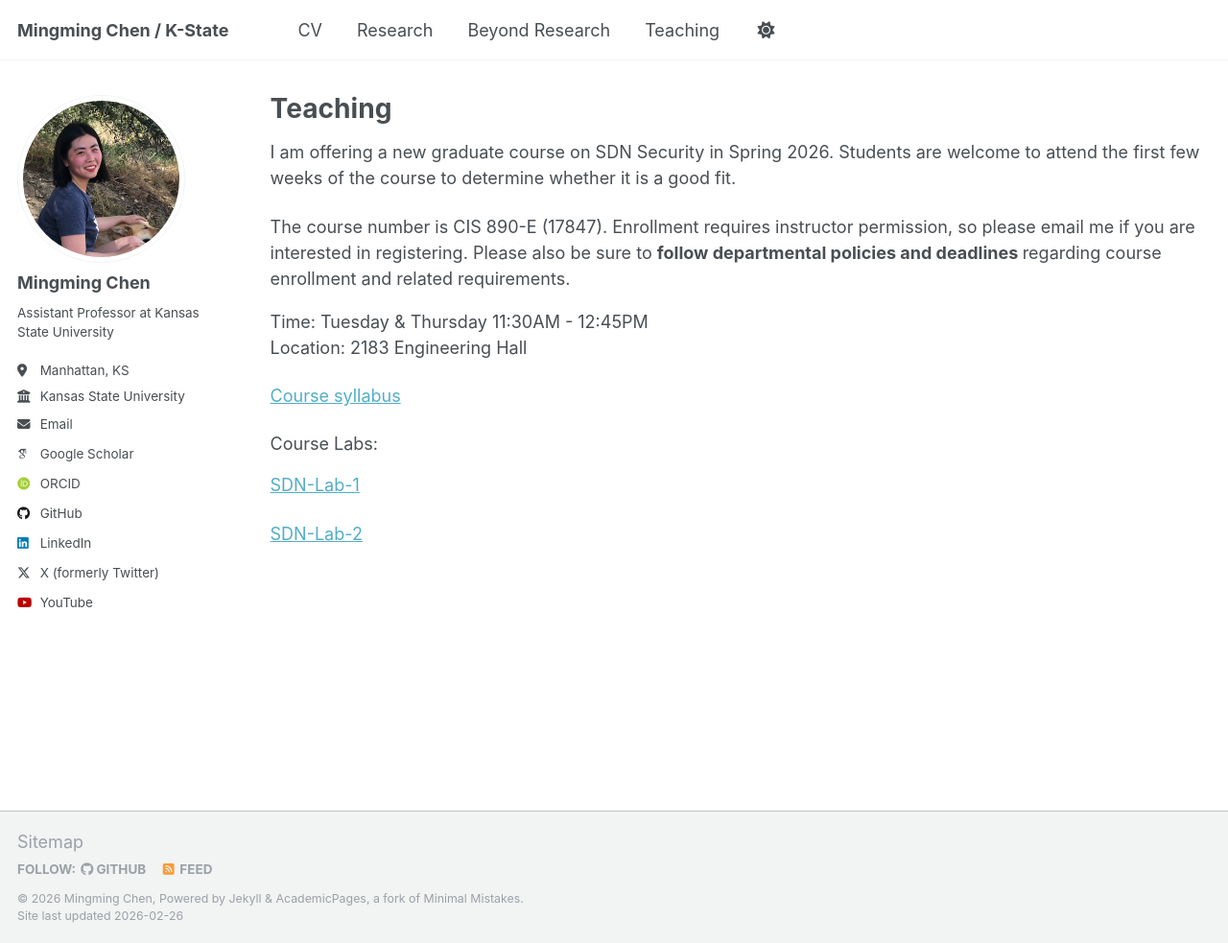
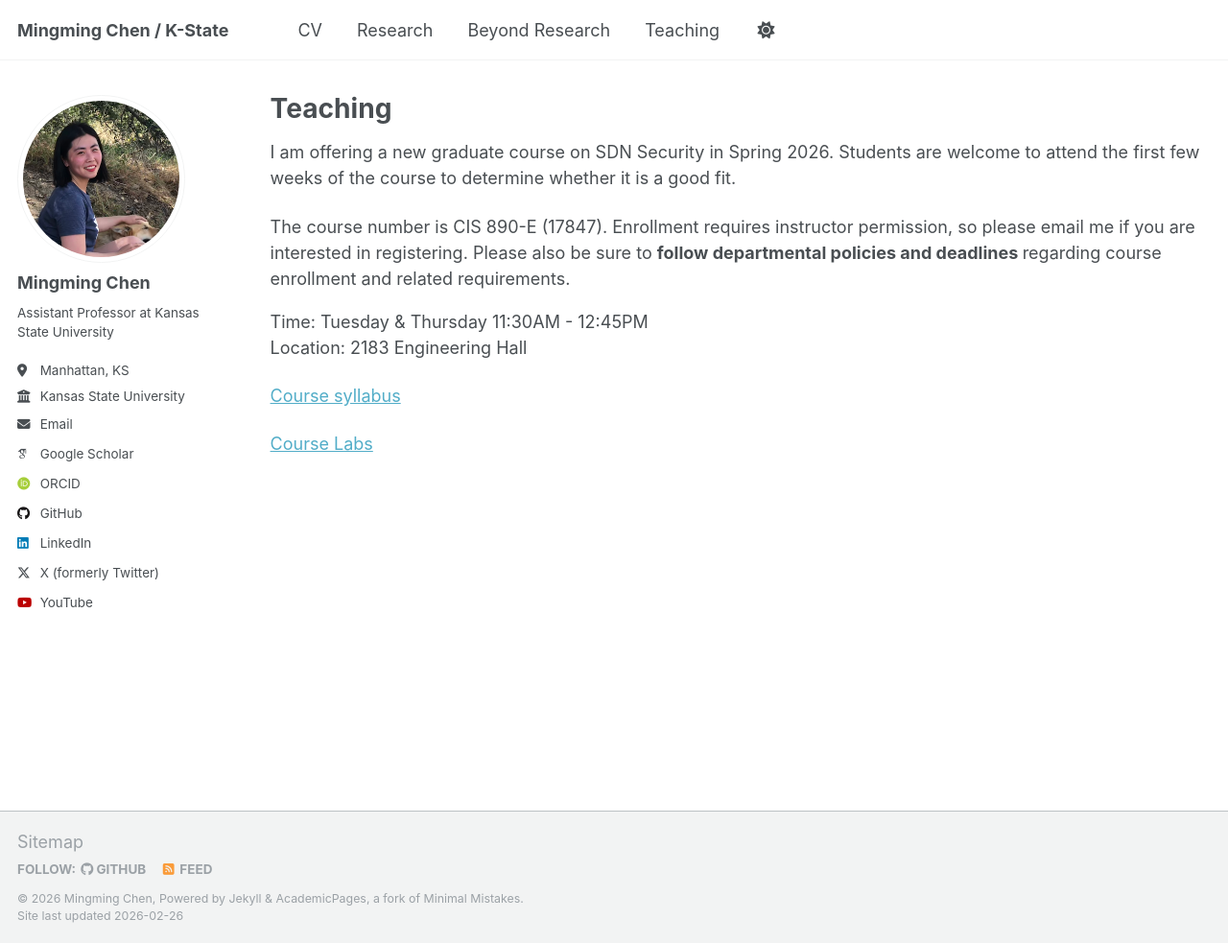
Before and after one commit to mzc796/mzc796.github.io, a Jekyll site: the page built from _pages/teaching.html, in a window 1280 px wide and 983 px high. Shown: the whole window at 96% size. Built offline with Jekyll 4.4.1, drawn with Linux system fonts in a browser that asks for light colours; some web fonts are replaced; a script that is not in the unit is left out.

Commit message:
Update teaching.html

```diff
--- a/_pages/teaching.html
+++ b/_pages/teaching.html
@@ -18,12 +18,8 @@ Location: 2183 Engineering Hall
 <p>
 <a href="{{ '/files/SDN_Security.pdf' | relative_url }}">Course syllabus</a>
 </p>
-Course Labs:
 <p style="margin-top: 16px;">
-  <a href="{{ 'https://github.com/mzc796/SDN-Lab-1' | relative_url }}">SDN-Lab-1</a>
-</p>
-<p>
-  <a href="{{ 'https://github.com/mzc796/SDN-Lab-2' | relative_url }}">SDN-Lab-2</a>
+  <a href="{{ 'https://github.com/topics/sdn-labs' | relative_url }}">Course Labs</a>
 </p>
 {% for post in site.teaching reversed %}
   {% include archive-single.html %}
```
